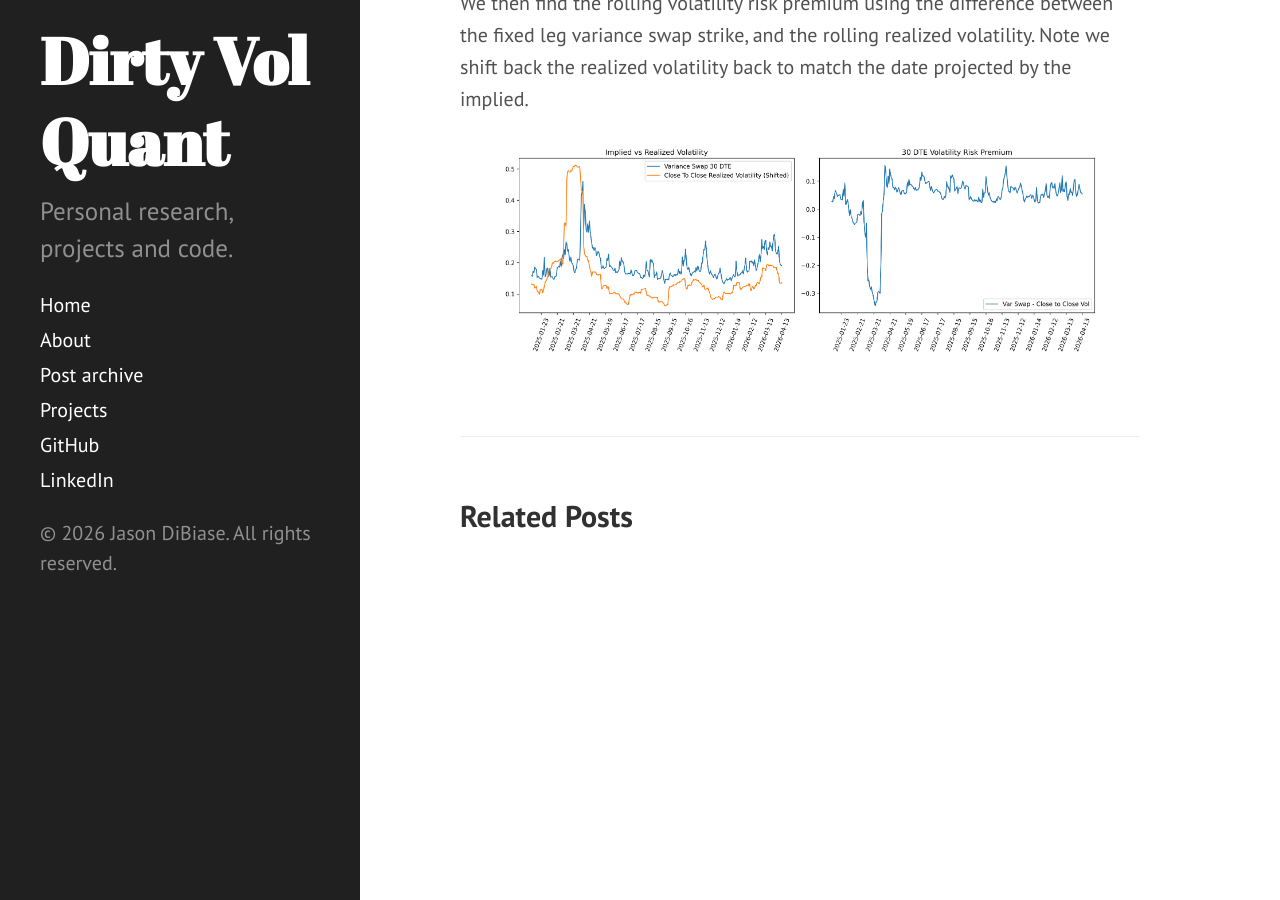
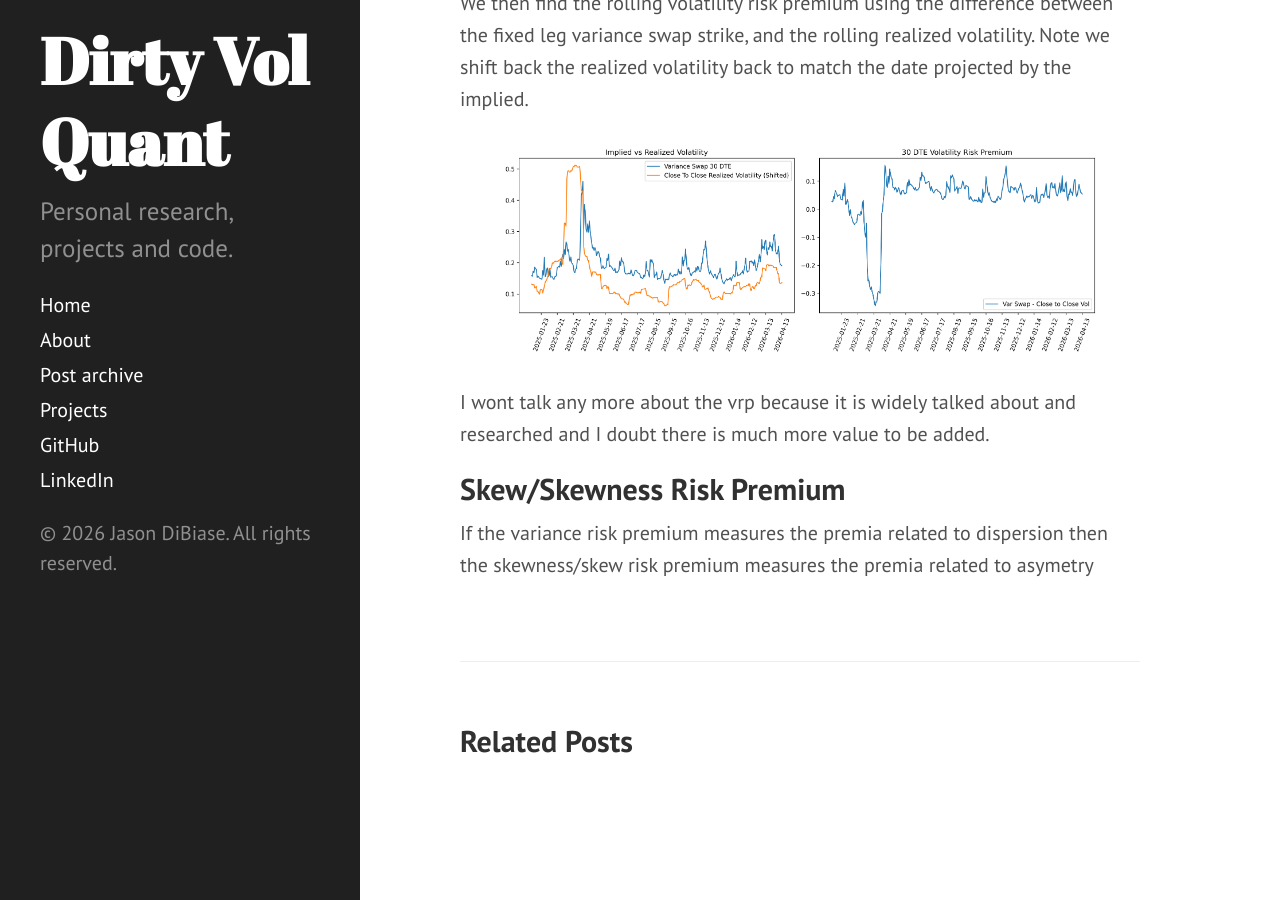
Before and after one commit to dibiasej/dibiasej.github.io, a Jekyll site: the page built from _posts/2026-05-24-Volatility-Surface-Risk-Premiums.md, in a window 1280 px wide and 900 px high, scrolled down 2450 px. Built offline with Jekyll 4.4.1, drawn with Linux system fonts in a browser that asks for light colours; Markdown is read by kramdown in place of the engine named in the settings.

Commit message:
added skew

```diff
--- a/_posts/2026-05-24-Volatility-Surface-Risk-Premiums.md
+++ b/_posts/2026-05-24-Volatility-Surface-Risk-Premiums.md
@@ -38,3 +38,9 @@ In the below images we have the 21 day rolling realized volatility and three met
 We then find the rolling volatility risk premium using the difference between the fixed leg variance swap strike, and the rolling realized volatility. Note we shift back the realized volatility back to match the date projected by the implied.
 
 ![Volatility Risk Premium](/assets/images/SPY-Variance-Risk-Premium-Post-2026-05-24.png)
+
+I wont talk any more about the vrp because it is widely talked about and researched and I doubt there is much more value to be added.
+
+## Skew/Skewness Risk Premium
+
+If the variance risk premium measures the premia related to dispersion then the skewness/skew risk premium measures the premia related to asymetry
```
